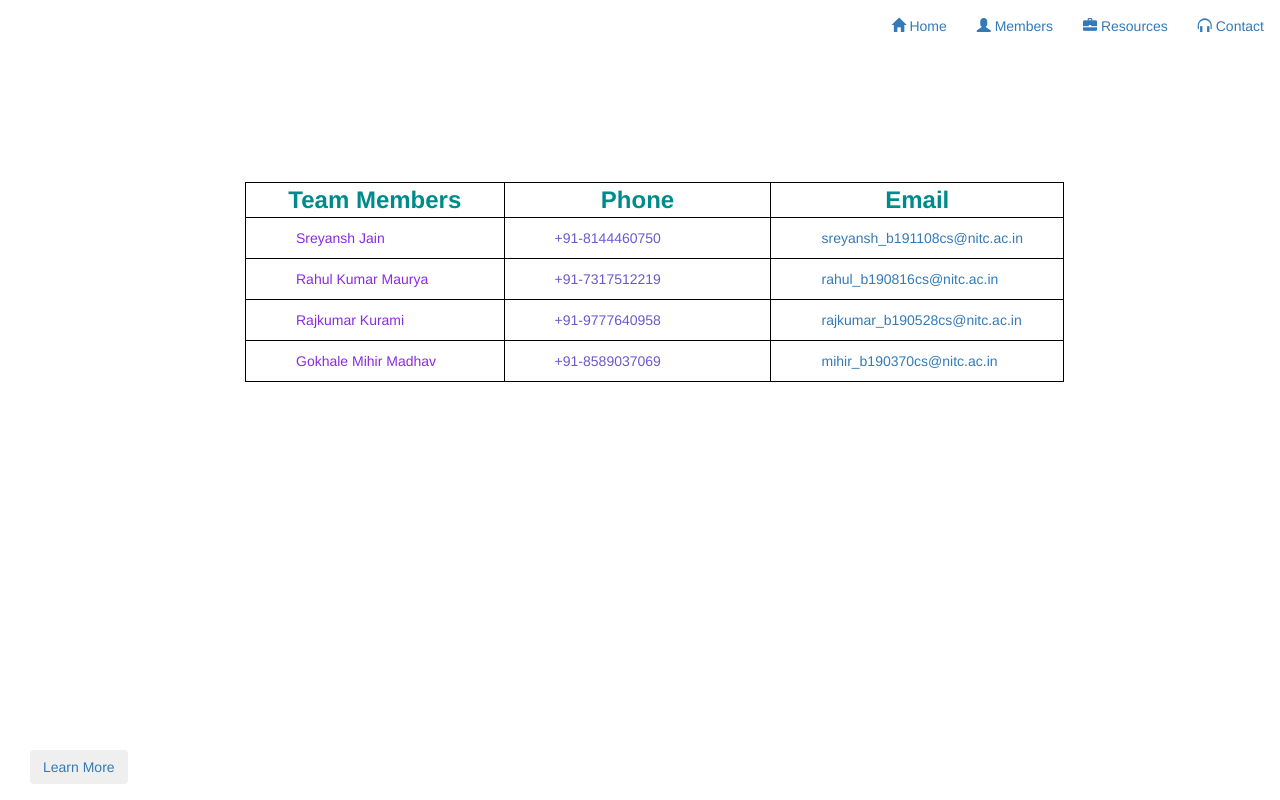
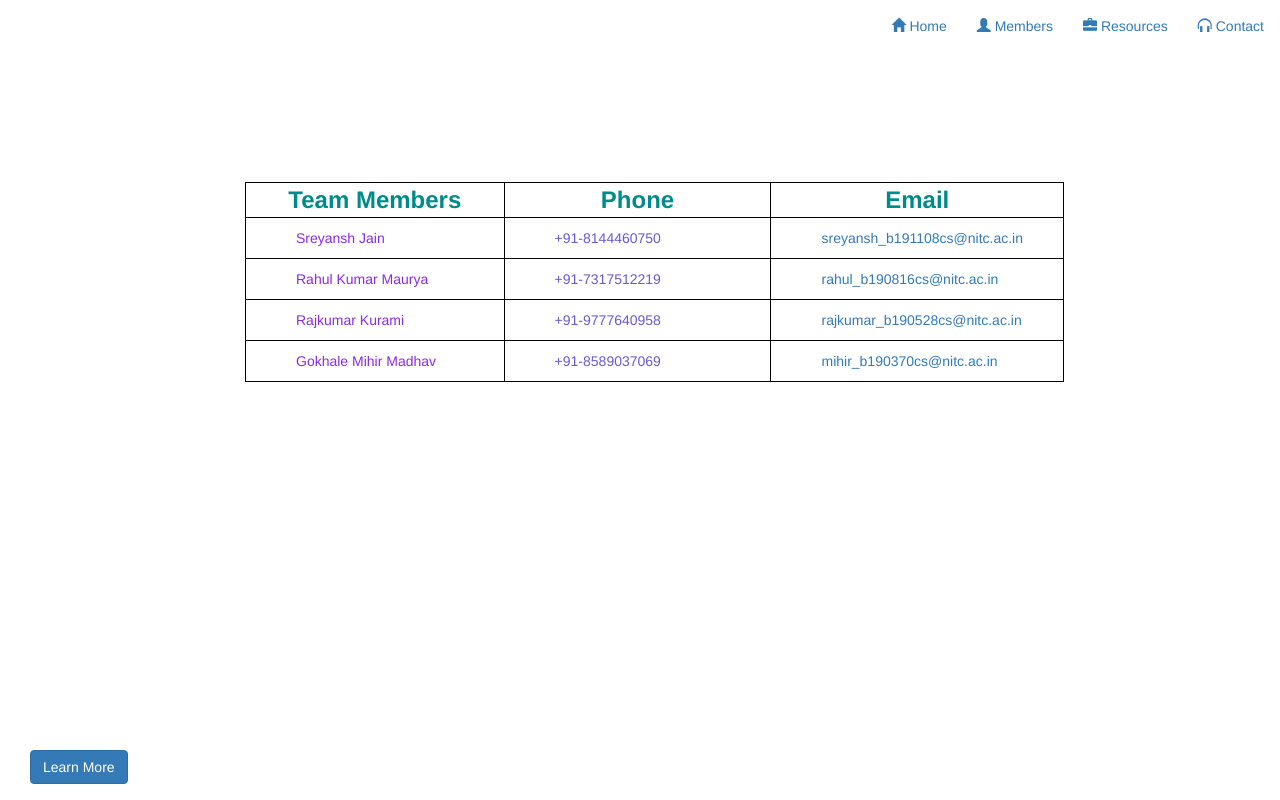
Before and after one commit to coder-srey/Study-Planner, a plain HTML site: page contact.html in a window 1280 px wide. Shown: the top 800 px of the page. Drawn offline with nearby package versions, Linux system fonts and the light colour scheme.

Commit message:
Update contact.html

```diff
--- a/contact.html
+++ b/contact.html
@@ -65,8 +65,8 @@
       <a class="navbar-brand" href="#"></a>
     </div>
     <ul class="nav navbar-nav">
-      <button class="btn">
-        <a href="#">
+      <button class="btn btn-primary">
+        <a href="#" style="color:white">
           Learn More
         </a>
       </button>
```
